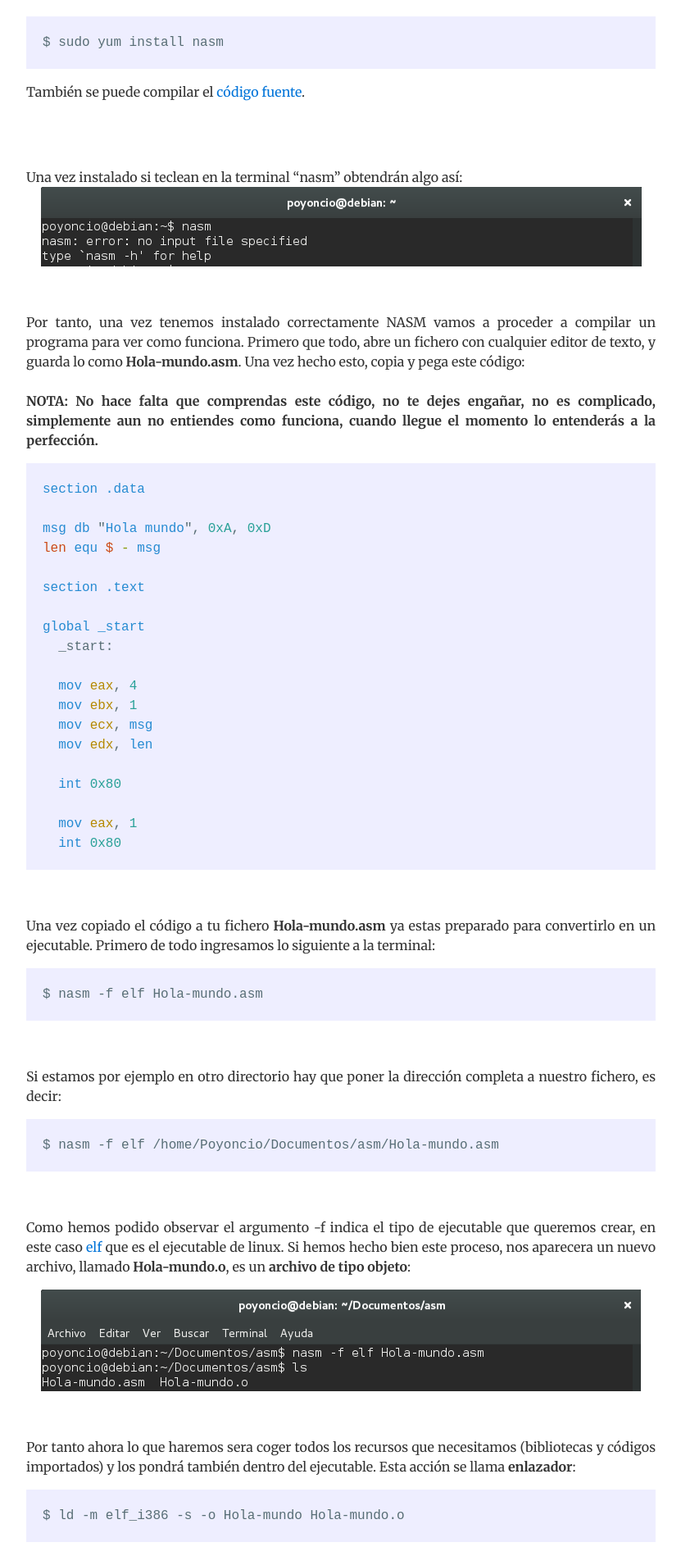
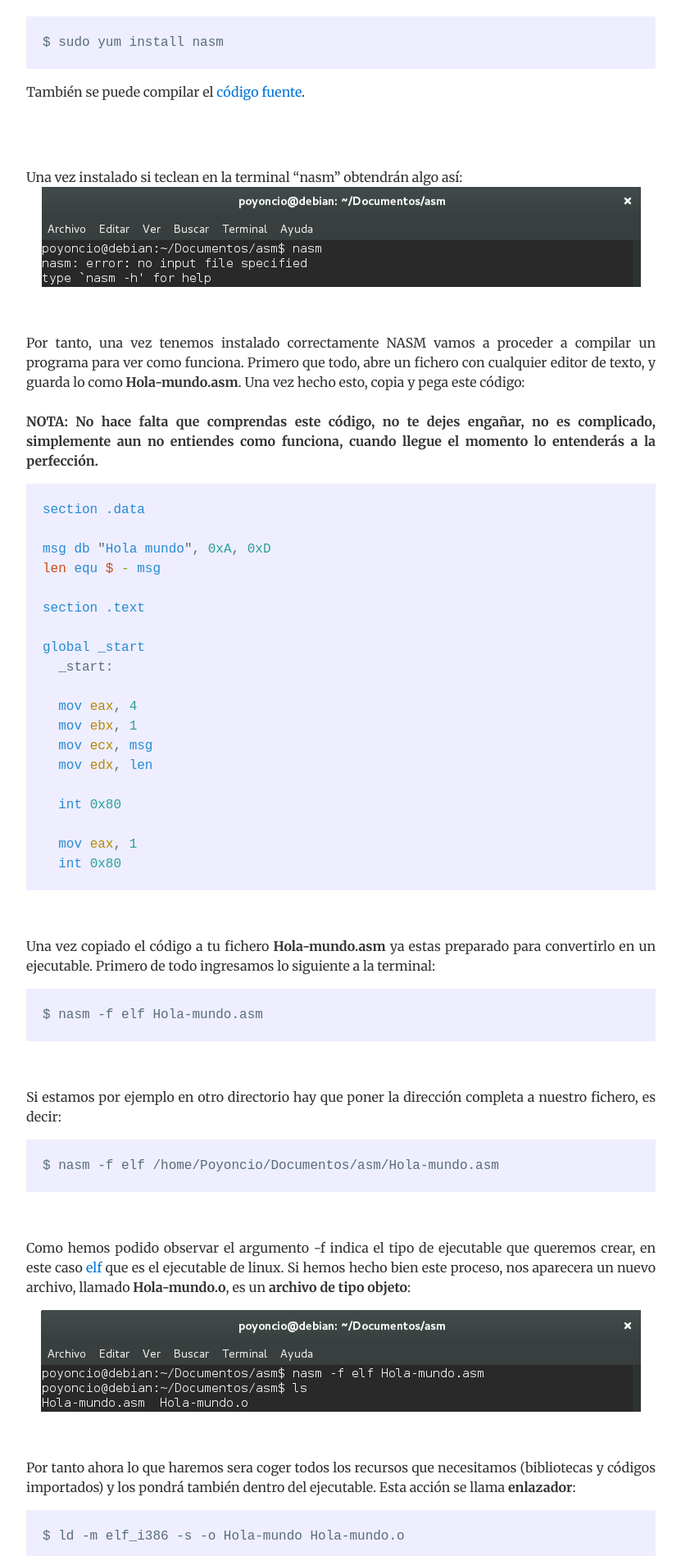
Before and after one commit to Poyoncio/poyoweb, a Jekyll site: the page built from _posts/2016-12-31-Curso-ensamblador-02-Ensambladores-y-partes-de-la-compilacion.md, in a window 1280 px wide. Shown: the part 1062-2960 px from the top of the page at 82% size, without its empty margins (224-1055 px from the left). Built offline with Jekyll 4.4.1, drawn with Linux system fonts in a browser that asks for light colours; nearby versions of some CDN libraries; comment, search, counter and statistics services are not loaded.

Commit message:
Update 2016-12-31-Curso-ensamblador-02-Ensambladores-y-partes-de-la-compilacion.md

```diff
--- a/_posts/2016-12-31-Curso-ensamblador-02-Ensambladores-y-partes-de-la-compilacion.md
+++ b/_posts/2016-12-31-Curso-ensamblador-02-Ensambladores-y-partes-de-la-compilacion.md
@@ -31,7 +31,7 @@ También se puede compilar el [código fuente](https://github.com/letolabs/nasm)
 <br>
 
 Una vez instalado si teclean en la terminal "nasm" obtendrán algo así:
-<img src="/images/primer-comando-nasm.png"/>
+<img src="/images/nasm-primer-comando.png"/>
 
 <br>
 
```
